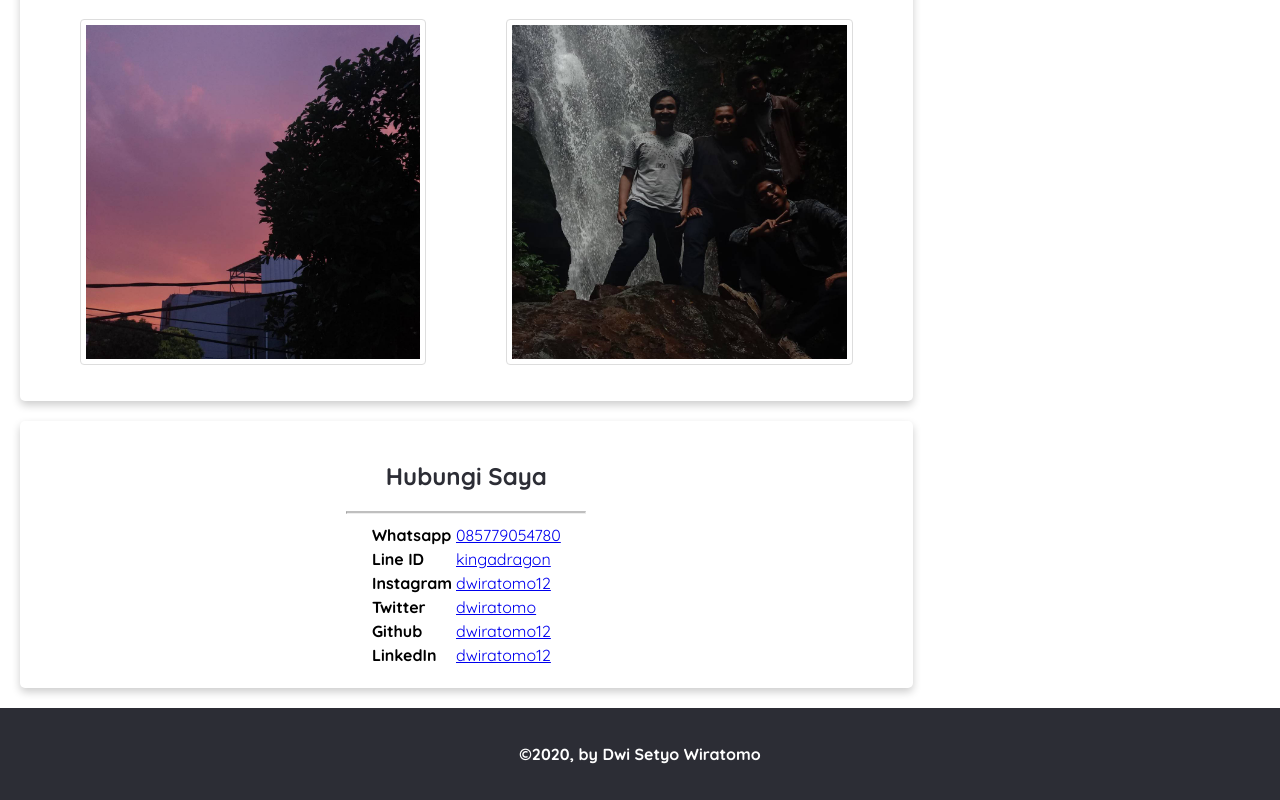
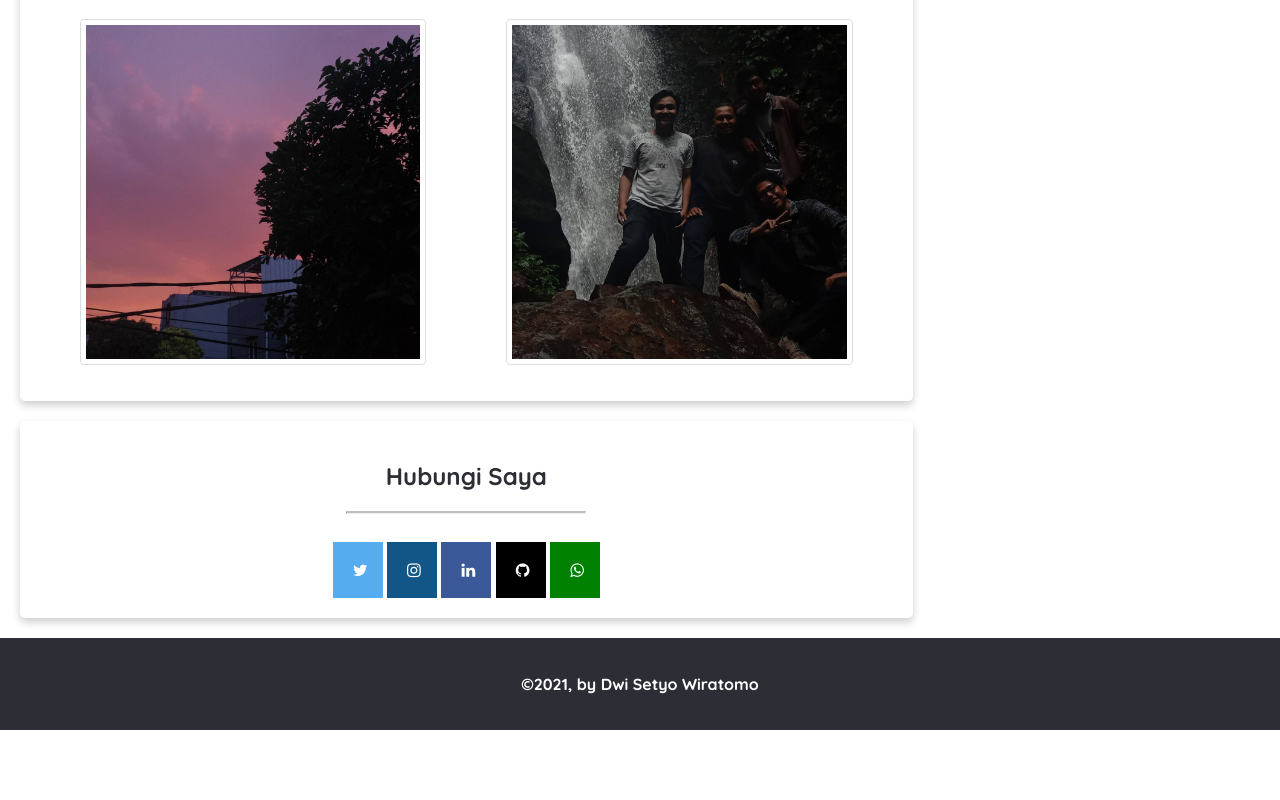
Before and after one commit to dwiratomo12/dwiratomo12-protofolio-v1, a plain HTML site: page index.html in a window 1280 px wide. Shown: the part 1519-2319 px from the top of the page. After the commit the page ends 2249 px from the top, so only its background shows below. Drawn offline with Linux system fonts and the light colour scheme.

Commit message:
Perubahan logo dan js

```diff
--- a/assets/script.js
+++ b/assets/script.js
@@ -1,4 +1,4 @@
-const txtElement = ['Mahasiswa', 'Programmer', 'Jadi-jadian'];
+const txtElement = ['Mahasiswa', 'Junior Programmer', 'Newbie'];
 let hitung = 0;
 let index = 0;
 let currentTxt = '';
--- a/assets/style.css
+++ b/assets/style.css
@@ -1,8 +1,7 @@
-@import url('https://fonts.googleapis.com/css?family=Quicksand:400,700&display=swap');
-
+@import url("https://fonts.googleapis.com/css?family=Quicksand:400,700&display=swap");
 
 body {
-  font-family: 'Quicksand', sans-serif;
+  font-family: "Quicksand", sans-serif;
   margin: 0;
   padding: 0;
 }
@@ -11,17 +10,17 @@ main {
   overflow: auto;
 }
 h2 {
-  color: #2C2D35
+  color: #2c2d35;
 }
 
 h3 {
-  color: #2C2D35
+  color: #2c2d35;
 }
 
 footer {
   padding: 20px;
   color: white;
-  background-color: #2C2D35;
+  background-color: #2c2d35;
   text-align: center;
   font-weight: bold;
 }
@@ -29,7 +28,7 @@ html {
   scroll-behavior: smooth;
 }
 nav {
-  background-color: #2C2D35;
+  background-color: #2c2d35;
   padding: 5px;
   position: sticky;
   top: 0;
@@ -52,6 +51,10 @@ nav a:hover {
   text-align: center;
 }
 
+.center {
+  text-align: center;
+}
+
 .featured-image {
   width: 100%;
   max-height: 300px;
@@ -61,6 +64,55 @@ nav a:hover {
 .profile img {
   width: 200px;
 }
+
+/* social media */
+/* Style all font awesome icons */
+.fa {
+  padding: 20px;
+  font-size: 30px;
+  width: 50px;
+  text-align: center;
+  text-decoration: none;
+}
+
+/* Add a hover effect if you want */
+.fa:hover {
+  opacity: 0.7;
+}
+
+/* Set a specific color for each brand */
+
+/* Facebook */
+.fa-facebook {
+  background: #3b5998;
+  color: white;
+}
+/* Instagram */
+.fa-instagram {
+  background: #125688;
+  color: white;
+}
+/* Twitter */
+.fa-twitter {
+  background: #55acee;
+  color: white;
+}
+/* linkedin */
+.fa-linkedin {
+  background: #3b5998;
+  color: white;
+}
+/* Github */
+.fa-github {
+  background: black;
+  color: white;
+}
+/* Whatsapp */
+.fa-whatsapp {
+  background: green;
+  color: white;
+}
+
 .card {
   box-shadow: 0 4px 8px 0 rgba(0, 0, 0, 0.2);
   border-radius: 5px;
@@ -70,7 +122,7 @@ nav a:hover {
 .jumbotron {
   font-size: 20px;
   padding: 60px;
-  background-color: #A3A8D0;
+  background-color: #a3a8d0;
   text-align: center;
   color: white;
 }
@@ -83,7 +135,7 @@ nav li {
   float: left;
   width: 72%;
 }
-hr{
+hr {
   width: 240px;
   border-top: 2px solid #7777;
 }
@@ -102,20 +154,21 @@ img {
   border-radius: 4px;
   padding: 5px;
   width: 350px;
-  margin-right: 10px
+  margin-right: 10px;
 }
 img:hover {
   box-shadow: 0 0 9px 4px rgba(0, 140, 186, 0.5);
 }
 .img-responsive {
   max-width: 100%;
-  display:block;
+  display: block;
   height: auto;
 }
 #portofolio ul {
-  display:grid;
-  list-style-type:none;
-  margin:0;padding:0;
+  display: grid;
+  list-style-type: none;
+  margin: 0;
+  padding: 0;
   grid-template-columns: repeat(2, auto);
 }
 aside {
@@ -138,7 +191,7 @@ aside {
     width: 100%;
     padding: 0;
   }
-  #portofolio ul{
+  #portofolio ul {
     display: inline;
   }
 }
--- a/index.html
+++ b/index.html
@@ -6,7 +6,8 @@
   <meta name="viewport" content="width=device-width, initial-scale=1.0">
   <title>My Portofolio</title>
   <link rel="stylesheet" href="assets/style.css">
-
+  <!-- Add icon library -->
+  <link rel="stylesheet" href="https://cdnjs.cloudflare.com/ajax/libs/font-awesome/4.7.0/css/font-awesome.min.css">
 </head>
 
 <body>
@@ -80,8 +81,8 @@
       <article id="contact" class="card">
         <h2 id="contact" style="text-align: center;">Hubungi Saya</h2>
         <hr>
-        <section>
-          <table align="center">
+        <section class="center" style="padding-top: 20px;">
+          <!-- <table align="center">
             <tr>
               <th>Whatsapp</th>
               <td><a href="https://wa.me/message/ENCC6IVC4ZYYC1" target="_blank">085779054780</a></td>
@@ -104,9 +105,15 @@
             </tr>
             <tr>
               <th>LinkedIn</th>
-              <td><a href="https://www.linkedin.com/in/dwiratomo" target="_blank">dwiratomo12</a></td>
+              <td><a href="https://www.linkedin.com/in/dwiratomo" target="_blank"><i class="fab fa-linkedin"></i></a></td>
             </tr>
-          </table>
+          </table> -->
+          <a href="https://www.twitter.com/dwiratomo" class="fa fa-twitter" target="_blank"></a>
+          <a href="https://www.instagram.com/dwiratomo12" class="fa fa-instagram" target="_blank"></a>
+          <a href="https://www.linkedin.com/in/dwiratomo" class="fa fa-linkedin" target="_blank"></a>
+          <a href="https://www.github.com/dwiratomo12" class="fa fab fa-github" target="_blank"></a>
+          <a href="https://wa.me/message/ENCC6IVC4ZYYC1" class="fa fab fa-whatsapp" target="_blank"></a>
+
       </article>
     </div>
 
@@ -153,7 +160,7 @@
   </main>
 
   <footer>
-    <p>&copy;2020, by Dwi Setyo Wiratomo</p>
+    <p>&copy;2021, by Dwi Setyo Wiratomo</p>
   </footer>
   <script src="assets/script.js"></script>
 </body>
```
Lines whose indentation alone changed are shown as unchanged.
